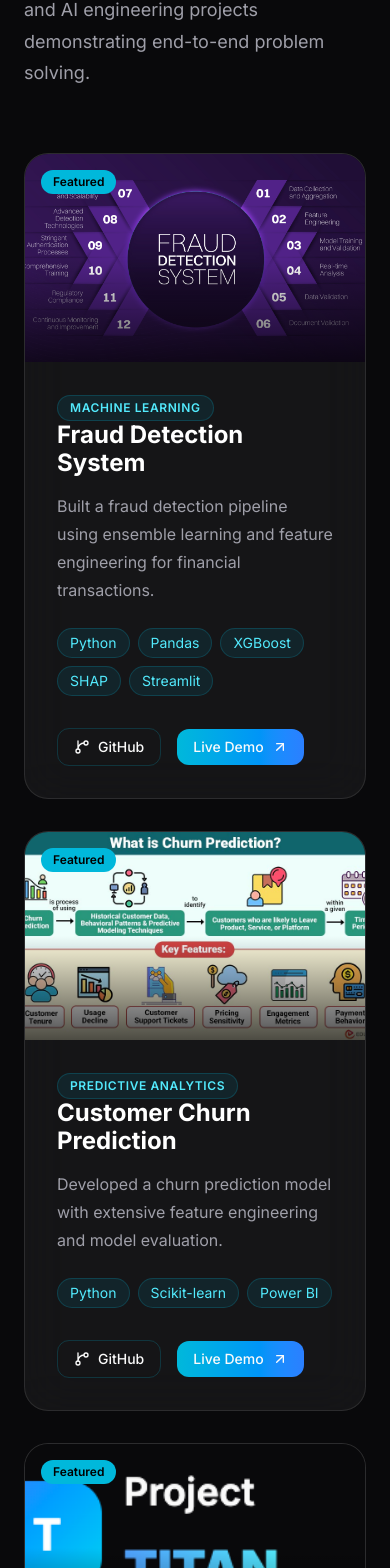
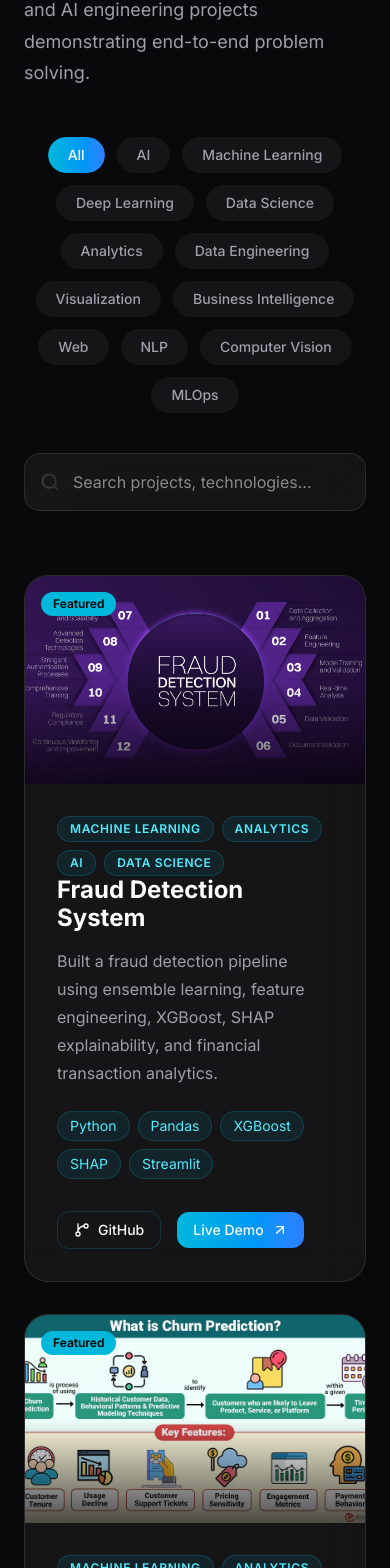
Before and after one commit to Harikrushnareddyvangala/project-titan, a Next.js app in the folder apps/web/: page / in a window 390 px wide. Shown: the part 8636-10204 px from the top of the page. Built offline with nearby package versions, Linux system fonts and the light colour scheme.

Commit message:
feat(projects): add interactive filtering, search, animations, and empty state

```diff
--- a/apps/web/src/components/sections/Projects/ProjectCard.tsx
+++ b/apps/web/src/components/sections/Projects/ProjectCard.tsx
@@ -52,9 +52,16 @@ export function ProjectCard({
       {/* Content */}
       <div className="p-8">
         {/* Category */}
-        <span className="inline-flex rounded-full border border-cyan-500/20 bg-cyan-500/10 px-3 py-1 text-xs font-semibold uppercase tracking-wider text-cyan-300">
-          {project.category}
-        </span>
+        <div className="flex flex-wrap gap-2">
+  {project.categories.map((category) => (
+    <span
+      key={category}
+      className="rounded-full border border-cyan-500/20 bg-cyan-500/10 px-3 py-1 text-xs font-semibold uppercase tracking-wider text-cyan-300"
+    >
+      {category}
+    </span>
+  ))}
+</div>
 
         {/* Title */}
         <h3 className="mt-6 text-2xl font-bold text-white transition-colors group-hover:text-cyan-300">
--- /dev/null
+++ b/apps/web/src/components/sections/Projects/ProjectFilter.tsx
@@ -0,0 +1,54 @@
+"use client";
+
+import { motion } from "framer-motion";
+
+import { projectCategories } from "./categories";
+import type { ProjectCategory } from "./types";
+
+interface ProjectFilterProps {
+  selected: ProjectCategory;
+  onSelect: (category: ProjectCategory) => void;
+}
+
+export function ProjectFilter({
+  selected,
+  onSelect,
+}: ProjectFilterProps) {
+  return (
+    <div className="mt-12 flex flex-wrap justify-center gap-3">
+      {projectCategories.map((category) => {
+        const active = selected === category;
+
+        return (
+          <button
+            key={category}
+            onClick={() => onSelect(category)}
+            className="relative overflow-hidden rounded-full"
+          >
+            {active && (
+              <motion.div
+                layoutId="project-filter"
+                transition={{
+                  type: "spring",
+                  stiffness: 380,
+                  damping: 30,
+                }}
+                className="absolute inset-0 rounded-full bg-gradient-to-r from-cyan-500 to-blue-500"
+              />
+            )}
+
+            <span
+              className={`relative z-10 block rounded-full px-5 py-2 text-sm font-medium transition-colors ${
+                active
+                  ? "text-white"
+                  : "bg-white/5 text-zinc-400 hover:bg-white/10 hover:text-white"
+              }`}
+            >
+              {category}
+            </span>
+          </button>
+        );
+      })}
+    </div>
+  );
+}
--- /dev/null
+++ b/apps/web/src/components/sections/Projects/ProjectSearch.tsx
@@ -0,0 +1,29 @@
+"use client";
+
+import { Search } from "lucide-react";
+
+interface ProjectSearchProps {
+  value: string;
+  onChange: (value: string) => void;
+}
+
+export function ProjectSearch({
+  value,
+  onChange,
+}: ProjectSearchProps) {
+  return (
+    <div className="mx-auto mt-10 max-w-xl">
+      <div className="relative">
+        <Search className="absolute left-4 top-1/2 h-5 w-5 -translate-y-1/2 text-zinc-500" />
+
+        <input
+          type="text"
+          placeholder="Search projects, technologies..."
+          value={value}
+          onChange={(e) => onChange(e.target.value)}
+          className="w-full rounded-2xl border border-white/10 bg-white/5 py-4 pl-12 pr-4 text-white backdrop-blur-xl outline-none transition focus:border-cyan-500 focus:ring-2 focus:ring-cyan-500/20"
+        />
+      </div>
+    </div>
+  );
+}
--- a/apps/web/src/components/sections/Projects/Projects.tsx
+++ b/apps/web/src/components/sections/Projects/Projects.tsx
@@ -1,9 +1,47 @@
 "use client";
 
+import { useMemo, useState } from "react";
+
+import { ProjectFilter } from "./ProjectFilter";
+import { ProjectSearch } from "./ProjectSearch";
 import { ProjectsGrid } from "./ProjectsGrid";
 import { ProjectsHeader } from "./ProjectsHeader";
+import { projects } from "./data";
+import type { ProjectCategory } from "./types";
+import { ProjectsEmpty } from "./ProjectsEmpty";
 
 export function Projects() {
+  const [selectedCategory, setSelectedCategory] =
+    useState<ProjectCategory>("All");
+
+  const [search, setSearch] = useState("");
+
+  const filteredProjects = useMemo(() => {
+    return projects.filter((project) => {
+      const matchesCategory =
+        selectedCategory === "All" ||
+        project.categories.includes(selectedCategory);
+
+      const query = search.toLowerCase();
+
+      const matchesSearch =
+  project.title.toLowerCase().includes(query) ||
+  project.description.toLowerCase().includes(query) ||
+  project.categories.some((category) =>
+    category.toLowerCase().includes(query),
+  ) ||
+  project.technologies.some((tech) =>
+    tech.toLowerCase().includes(query),
+  );
+
+      return (
+        project.featured &&
+        matchesCategory &&
+        matchesSearch
+      );
+    });
+  }, [selectedCategory, search]);
+
   return (
     <section
       id="projects"
@@ -12,7 +50,25 @@ export function Projects() {
       <div className="mx-auto max-w-7xl px-6">
         <ProjectsHeader />
 
-        <ProjectsGrid />
+        <ProjectFilter
+          selected={selectedCategory}
+          onSelect={setSelectedCategory}
+        />
+
+        <ProjectSearch
+          value={search}
+          onChange={setSearch}
+        />
+
+        {filteredProjects.length > 0 ? (
+  <ProjectsGrid
+    projects={filteredProjects}
+  />
+) : (
+  <ProjectsEmpty
+    search={search}
+  />
+)}
       </div>
     </section>
   );
--- /dev/null
+++ b/apps/web/src/components/sections/Projects/ProjectsEmpty.tsx
@@ -0,0 +1,31 @@
+"use client";
+
+import { SearchX } from "lucide-react";
+
+interface ProjectsEmptyProps {
+  search: string;
+}
+
+export function ProjectsEmpty({
+  search,
+}: ProjectsEmptyProps) {
+  return (
+    <div className="mt-20 flex flex-col items-center justify-center text-center">
+      <div className="rounded-full bg-cyan-500/10 p-5">
+        <SearchX className="h-10 w-10 text-cyan-400" />
+      </div>
+
+      <h3 className="mt-6 text-2xl font-semibold text-white">
+        No projects found
+      </h3>
+
+      <p className="mt-3 max-w-md text-zinc-400">
+        We couldn&apos;t find any projects matching{" "}
+        <span className="font-medium text-cyan-400">
+          &quot;{search}&quot;
+        </span>.
+        Try another keyword or select a different category.
+      </p>
+    </div>
+  );
+}
--- a/apps/web/src/components/sections/Projects/ProjectsGrid.tsx
+++ b/apps/web/src/components/sections/Projects/ProjectsGrid.tsx
@@ -1,21 +1,50 @@
 "use client";
 
-import { projects } from "./data";
+import { AnimatePresence, motion } from "framer-motion";
+
 import { ProjectCard } from "./ProjectCard";
+import type { Project } from "./types";
 
-export function ProjectsGrid() {
-  const featuredProjects = projects.filter(
-    (project) => project.featured,
-  );
+interface ProjectsGridProps {
+  projects: Project[];
+}
 
+export function ProjectsGrid({
+  projects,
+}: ProjectsGridProps) {
   return (
-    <div className="mt-16 grid gap-8 md:grid-cols-2 xl:grid-cols-3">
-      {featuredProjects.map((project) => (
-        <ProjectCard
-          key={project.title}
-          project={project}
-        />
-      ))}
-    </div>
+    <motion.div
+      layout
+      className="mt-16 grid gap-8 md:grid-cols-2 xl:grid-cols-3"
+    >
+      <AnimatePresence mode="popLayout">
+        {projects.map((project) => (
+          <motion.div
+            key={project.title}
+            layout
+            initial={{
+              opacity: 0,
+              y: 30,
+              scale: 0.95,
+            }}
+            animate={{
+              opacity: 1,
+              y: 0,
+              scale: 1,
+            }}
+            exit={{
+              opacity: 0,
+              y: -30,
+              scale: 0.95,
+            }}
+            transition={{
+              duration: 0.35,
+            }}
+          >
+            <ProjectCard project={project} />
+          </motion.div>
+        ))}
+      </AnimatePresence>
+    </motion.div>
   );
 }
--- /dev/null
+++ b/apps/web/src/components/sections/Projects/categories.ts
@@ -0,0 +1,17 @@
+import type { ProjectCategory } from "./types";
+
+export const projectCategories: ProjectCategory[] = [
+  "All",
+  "AI",
+  "Machine Learning",
+  "Deep Learning",
+  "Data Science",
+  "Analytics",
+  "Data Engineering",
+  "Visualization",
+  "Business Intelligence",
+  "Web",
+  "NLP",
+  "Computer Vision",
+  "MLOps",
+];
--- a/apps/web/src/components/sections/Projects/data.ts
+++ b/apps/web/src/components/sections/Projects/data.ts
@@ -3,9 +3,14 @@ import type { Project } from "./types";
 export const projects: Project[] = [
   {
     title: "Fraud Detection System",
-    category: "Machine Learning",
+    categories: [
+      "Machine Learning",
+      "Analytics",
+      "AI",
+      "Data Science",
+    ],
     description:
-      "Built a fraud detection pipeline using ensemble learning and feature engineering for financial transactions.",
+      "Built a fraud detection pipeline using ensemble learning, feature engineering, XGBoost, SHAP explainability, and financial transaction analytics.",
     technologies: [
       "Python",
       "Pandas",
@@ -18,11 +23,17 @@ export const projects: Project[] = [
     live: "#",
     featured: true,
   },
+
   {
     title: "Customer Churn Prediction",
-    category: "Predictive Analytics",
+    categories: [
+      "Machine Learning",
+      "Analytics",
+      "Business Intelligence",
+      "Data Science",
+    ],
     description:
-      "Developed a churn prediction model with extensive feature engineering and model evaluation.",
+      "Developed a predictive analytics model for customer churn using feature engineering, model evaluation, and interactive Power BI dashboards.",
     technologies: [
       "Python",
       "Scikit-learn",
@@ -33,11 +44,16 @@ export const projects: Project[] = [
     live: "#",
     featured: true,
   },
+
   {
     title: "Project TITAN",
-    category: "Generative AI",
+    categories: [
+      "AI",
+      "Web",
+      "Visualization",
+    ],
     description:
-      "Enterprise AI portfolio built with Next.js, TypeScript, RAG architecture and modern UI.",
+      "Enterprise AI portfolio built with Next.js, TypeScript, RAG architecture, OpenAI integration, and modern interactive UI.",
     technologies: [
       "Next.js",
       "TypeScript",
--- a/apps/web/src/components/sections/Projects/index.ts
+++ b/apps/web/src/components/sections/Projects/index.ts
@@ -4,3 +4,5 @@ export * from "./ProjectsGrid"
 export * from "./Projects"
 export * from "./types";
 export * from "./data";
+export * from "./ProjectSearch";
+export * from "./ProjectsEmpty";
--- a/apps/web/src/components/sections/Projects/types.ts
+++ b/apps/web/src/components/sections/Projects/types.ts
@@ -1,6 +1,6 @@
 export interface Project {
   title: string;
-  category: string;
+  categories: ProjectCategory[];
   description: string;
   technologies: string[];
   image: string;
@@ -8,3 +8,44 @@ export interface Project {
   live: string;
   featured: boolean;
 }
+export type ProjectCategory =
+  | "All"
+  | "AI"
+  | "Machine Learning"
+  | "Deep Learning"
+  | "Data Science"
+  | "Analytics"
+  | "Visualization"
+  | "Web"
+  | "NLP"
+  | "Computer Vision"
+  | "Generative AI"
+  | "Predictive Analytics"
+  | "Reinforcement Learning"
+  | "Time Series"
+  | "Big Data"
+  | "Cloud"
+  | "IoT"
+  | "Robotics"
+  | "Edge Computing"
+  | "Cybersecurity"
+  | "Blockchain"
+  | "AR/VR"
+  | "Quantum Computing"
+  | "Bioinformatics"
+  | "Healthcare"
+  | "Finance"
+  | "E-commerce"
+  | "Social Media"
+  | "Gaming"
+  | "Education"
+  | "Energy"
+  | "Transportation"
+  | "Agriculture"
+  | "Manufacturing"
+  | "Smart Cities"
+  | "Sustainability"
+  | "Ethics in AI"
+  | "MLOps"
+  | "Business Intelligence"
+  | "Data Engineering";
```
